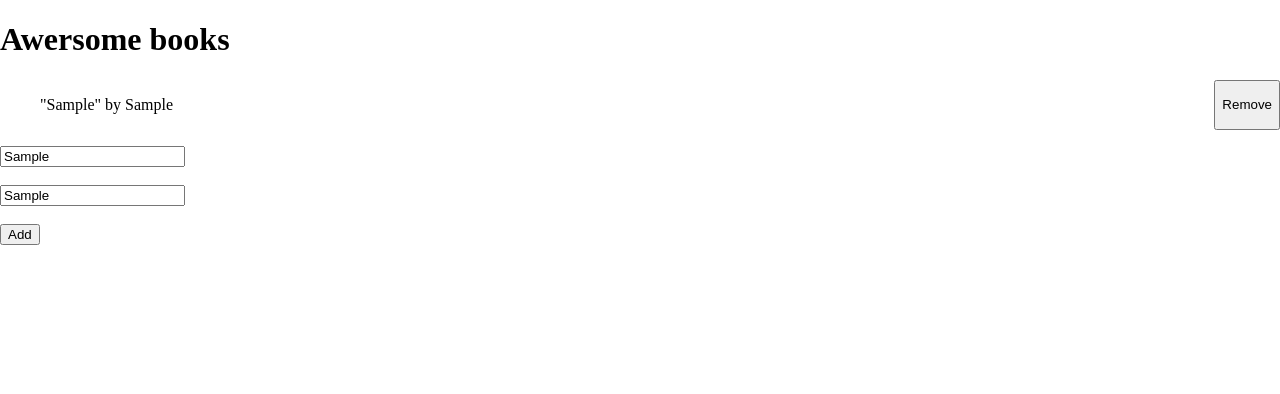
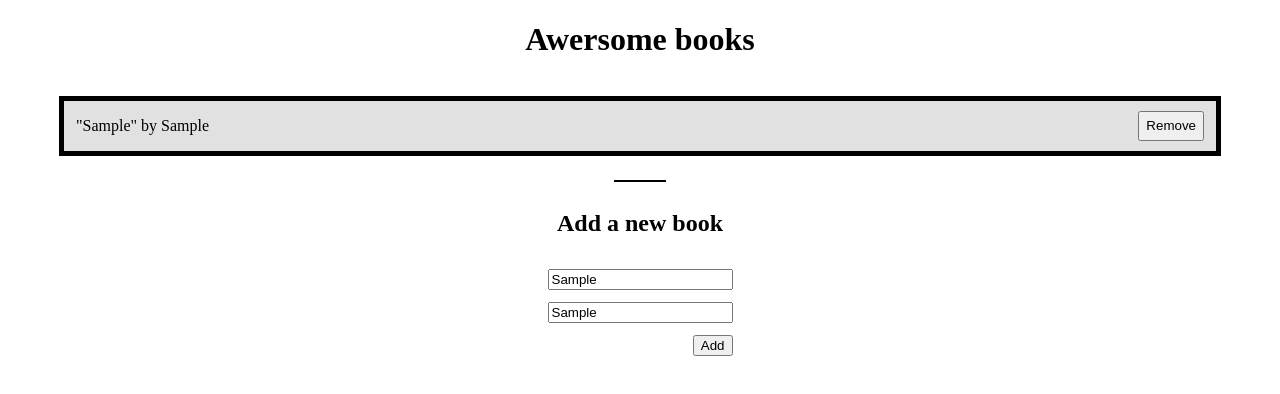
Before and after one commit to Hassaanjbaig-code/Awersome-books, a website: page index.html in a window 1280 px wide. Both pictures are taken after typing "Sample", "Sample" into the empty fields and a click on the button "Add". Drawn offline with Linux system fonts and the light colour scheme.

Commit message:
Update style and html

```diff
--- a/index.html
+++ b/index.html
@@ -11,9 +11,11 @@
     <h1>Awersome books</h1>
     <ul class="list-book">
     </ul>
+    <hr>
     <form class="form">
-        <input type="text" name="Title" placeholder="Title" id="Title"> <br> <br>
-        <input type="text" name="Author" placeholder="Author" id="Author"><br> <br>
+        <h2>Add a new book</h2>
+        <input type="text" name="Title" placeholder="Title" id="Title">
+        <input type="text" name="Author" placeholder="Author" id="Author">
         <input type="button" value="Add" id="button">
     </form>
     <script src="class.js"></script>
--- a/index.js
+++ b/index.js
@@ -7,7 +7,7 @@ let currendID = 0;
 let collection = [];
 
 function deleteBook(id) {
-  document.getElementById(id).remove();
+  // document.getElementById(id).remove();
 
   // id = index for collection list
   collection = collection.filter((book) => book.id !== id);
--- a/style.css
+++ b/style.css
@@ -1,11 +1,53 @@
 body {
   margin: 0;
   padding: 0;
+  width: 100%;
+  display: flex;
+  flex-direction: column;
+  align-items: center;
+  justify-content: center;
+}
+
+.list-book {
+  width: 90%;
+  border: 5px solid #000;
+  padding: 0;
+}
+
+form {
+  display: flex;
+  flex-direction: column;
+  row-gap: 12px;
+  align-items: flex-end;
+}
+
+hr {
+  width: 50px;
+  border: 1px solid black;
+}
+
+h2 {
+  text-align: center;
+  width: 100%;
 }
 
 .list-book li {
   width: 100%;
+  box-sizing: border-box;
   list-style: none;
   display: flex;
   justify-content: space-between;
+  align-items: center;
+  padding: 0 12px 0 12px;
 }
+.list-book li:nth-child(odd){
+  background-color: #dddd;
+}
+
+.list-book li button {
+  height: 30px;
+}
+
+form button {
+  width: 60px;
+}
```
